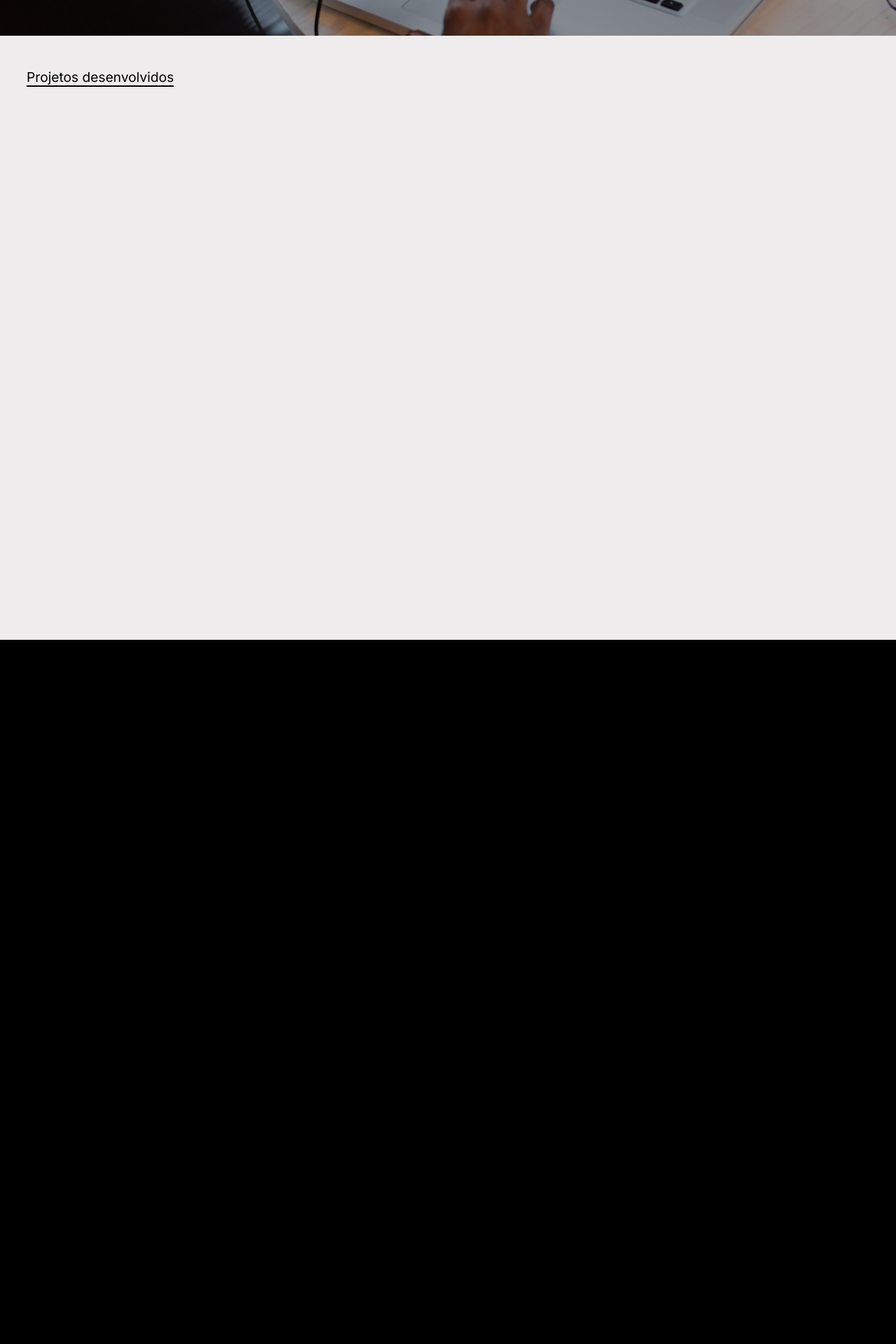
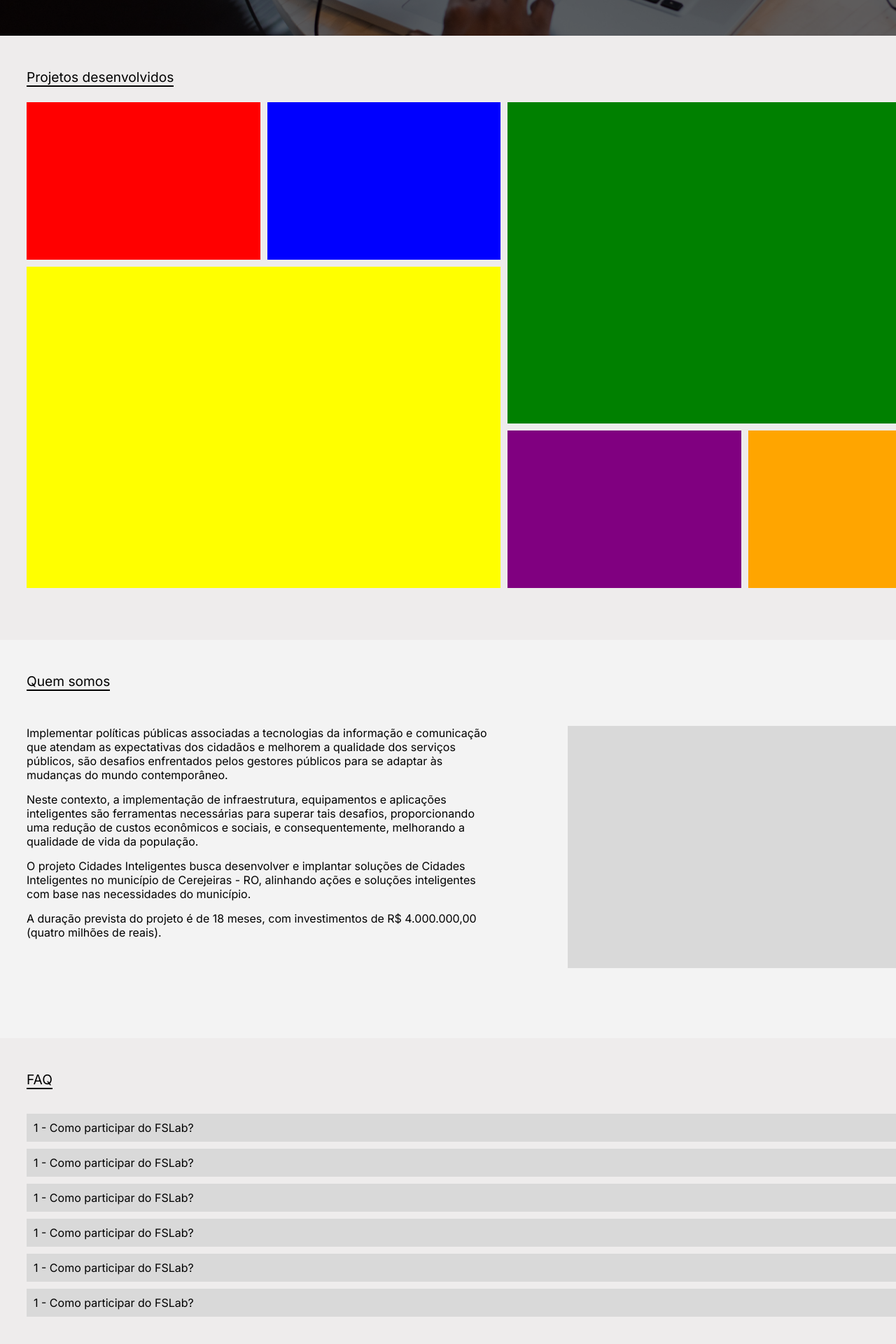
Before and after one commit to GuiKrause/Site-FSLab, a React (Create React App) app: page / in a window 1280 px wide. Shown: the part 536-2456 px from the top of the page at 70% size. Before the commit the page ends 1450 px from the top, so only its background shows below. Built offline with nearby package versions, Linux system fonts and the light colour scheme.

Commit message:
Layout padrão até o conteúdo de FAQ, feito

```diff
--- a/src/App.js
+++ b/src/App.js
@@ -1,6 +1,8 @@
 import Header from './Header';
 import Hero from './Hero';
 import Projects from './Projects';
+import QuemSomos from './QuemSomos';
+import FAQ from './FAQ';
 
 function App() {
   return (
@@ -9,6 +11,8 @@ function App() {
       <Header></Header>
       <Hero></Hero>
       <Projects></Projects>
+      <QuemSomos></QuemSomos>
+      <FAQ></FAQ>
       </div>
     </div>
   );
--- /dev/null
+++ b/src/FAQ.jsx
@@ -0,0 +1,37 @@
+const FAQ = () => {
+    return (
+        <div className="faq">
+            <div className="faq-content">
+                <h1 className="faq-title">FAQ</h1>
+                <div className="faq-group">
+                    <div className="faq-block">
+                        <p>1 - Como participar do FSLab?</p>
+                        <img src="Vector.svg" alt="Ícone de Seta para baixo" />
+                    </div>
+                    <div className="faq-block">
+                        <p>1 - Como participar do FSLab?</p>
+                        <img src="Vector.svg" alt="Ícone de Seta para baixo" />
+                    </div>
+                    <div className="faq-block">
+                        <p>1 - Como participar do FSLab?</p>
+                        <img src="Vector.svg" alt="Ícone de Seta para baixo" />
+                    </div>
+                    <div className="faq-block">
+                        <p>1 - Como participar do FSLab?</p>
+                        <img src="Vector.svg" alt="Ícone de Seta para baixo" />
+                    </div>
+                    <div className="faq-block">
+                        <p>1 - Como participar do FSLab?</p>
+                        <img src="Vector.svg" alt="Ícone de Seta para baixo" />
+                    </div>
+                    <div className="faq-block">
+                        <p>1 - Como participar do FSLab?</p>
+                        <img src="Vector.svg" alt="Ícone de Seta para baixo" />
+                    </div>
+                </div>
+            </div>
+        </div>
+    )
+}
+
+export default FAQ
--- a/src/Hero.jsx
+++ b/src/Hero.jsx
@@ -1,7 +1,9 @@
 const Hero = () => {
     return(
-        <div className="hero-img">
-            <img src="" alt="FSLab-Icon" />
+        <div className="hero">
+            <div className="hero-shadow">
+            </div>
+            <img className="logo-fslab" src="logo.svg" alt="FSLab-Icon" />
         </div>
     )
 }
--- a/src/Projects.jsx
+++ b/src/Projects.jsx
@@ -3,7 +3,14 @@ const Projects = () => {
         <div className="projects">
             <div className="projects-content">
                 <h1 className="projects-title">Projetos desenvolvidos</h1>
-                <div className="projects-layout"></div>
+                <div className="projects-layout">
+                    <div className="project-link1"></div>
+                    <div className="project-link2"></div>
+                    <div className="project-link3"></div>
+                    <div className="project-link4"></div>
+                    <div className="project-link5"></div>
+                    <div className="project-link6"></div>
+                </div>
             </div>
         </div>
     )
--- /dev/null
+++ b/src/QuemSomos.jsx
@@ -0,0 +1,28 @@
+const QuemSomos = () => {
+    return (
+        <div className="quem-somos">
+            <div className="quem-somos-content">
+                <h1 className="quem-somos-title">Quem somos</h1>
+                <div className="quem-somos-layout">
+                    <div className="quem-somos-paragraphs">
+                        <p>
+                        Implementar políticas públicas associadas a tecnologias da informação e comunicação que atendam as expectativas dos cidadãos e melhorem a qualidade dos serviços públicos, são desafios enfrentados pelos gestores públicos para se adaptar às mudanças do mundo contemporâneo.
+                        </p>
+                        <p>
+                        Neste contexto, a implementação de infraestrutura, equipamentos e aplicações inteligentes são ferramentas necessárias para superar tais desafios, proporcionando uma redução de custos econômicos e sociais, e consequentemente, melhorando a qualidade de vida da população.
+                        </p>
+                        <p>
+                        O projeto Cidades Inteligentes busca desenvolver e implantar soluções de Cidades Inteligentes no município de Cerejeiras - RO, alinhando ações e soluções inteligentes com base nas necessidades do município.
+                        </p>
+                        <p>
+                        A duração prevista do projeto é de 18 meses, com investimentos de R$ 4.000.000,00 (quatro milhões de reais).
+                        </p>
+                    </div>
+                    <div className="quem-somos-video"></div>
+                </div>
+            </div>
+        </div>
+    )
+}
+
+export default QuemSomos
--- a/src/index.css
+++ b/src/index.css
@@ -28,30 +28,141 @@ header{
   color: #F1F1F1;
   margin-right: 16px;
 }
-.hero-img{
+.hero{
   height: 512px;
   width: 1440px;
   background-image: url(/src/images/pexels-christina-morillo-1181244.jpg);
   background-position: center;
   background-repeat: no-repeat;
   background-size: cover;
-  opacity: 0.6;
   display: flex;
   justify-content: center;
   align-items: center;
+}
+.hero-shadow{
+  background-color: #010101;
+  min-width: 1440px;
+  min-height: 512px;
+  opacity: 0.6;
+  position: absolute;
+  display: flex;
+  z-index: 1;
+}
+.logo-fslab{
+  z-index: 2;
 }
 .projects{
   height: 863px;
   width: 100%;
   background-color: #EEECEC;
+  padding: 47px 38px 100px;
 }
 .projects-content{
-  height: 675px;
-  width: 1362px;
-  padding: 47px 38px;
+  height: 100%;
+  width: 100%;
 }
 .projects-title{
   font-size: 1.2rem;
   border-bottom: 2px solid #010101;
   display: inline-block;
 }
+.projects-layout{
+  width: 100%;
+  height: 100%;
+  display: grid;
+  grid-template-columns: 1fr 1fr 1fr 1fr;
+  grid-template-rows: 1fr 1fr 1fr;
+  gap: 10px;
+  padding-top: 22px;
+}
+.project-link1{
+  background-color: red;
+  grid-column: 1/2;
+}
+.project-link2{
+  background-color: blue;
+  grid-column: 2/3;
+}
+.project-link3{
+  background-color: green;
+  grid-column: 3/5;
+  grid-row: 1/3;
+}
+.project-link4{
+  background-color: yellow;
+  grid-column: 1/3;
+  grid-row: 2/4;
+}
+.project-link5{
+  background-color: purple;
+  grid-column: 3/4;
+}
+.project-link6{
+  background-color: orange;
+  grid-column: 4/5;
+}
+.quem-somos{
+  width: 100%;
+  height: auto;
+  background-color: #F3F3F3;
+  padding: 47px 38px 100px;
+}
+.quem-somos-content{
+  height: 100%;
+  width: 100%;
+}
+.quem-somos-layout{
+  width: 100%;
+  height: 100%;
+  padding-top: 50px;
+  display: flex;
+  flex-direction: row;
+  justify-content: space-between;
+}
+.quem-somos-title{
+  font-size: 1.2rem;
+  border-bottom: 2px solid #010101;
+  display: inline-block;
+}
+.quem-somos-paragraphs{
+  display: inline-block;
+  width: 665px;
+}
+.quem-somos-paragraphs > p{
+  margin-bottom: 15px;
+}
+.quem-somos-video{
+  width: 591px;
+  height: 346px;
+  background-color: #D9D9D9;
+}
+.faq{
+  width: 100%;
+  height: auto;
+  background-color: #EEECEC;
+  padding: 47px 38px;
+}
+.faq-content{
+  height: 100%;
+  width: 100%;
+}
+.faq-title{
+  font-size: 1.2rem;
+  border-bottom: 2px solid #010101;
+  display: inline-block;
+}
+.faq-group{
+  width: 100%;
+  height: auto;
+  padding-top: 35px;
+}
+.faq-block{
+  width: 1352px;
+  height: 40px;
+  background-color: #D9D9D9;
+  display: flex;
+  align-items: center;
+  justify-content: space-between;
+  padding: 0 10px;
+  margin-bottom: 10px;
+}
```
Also changed, not shown: public/Vector.svg (added), public/logo.svg (added).
